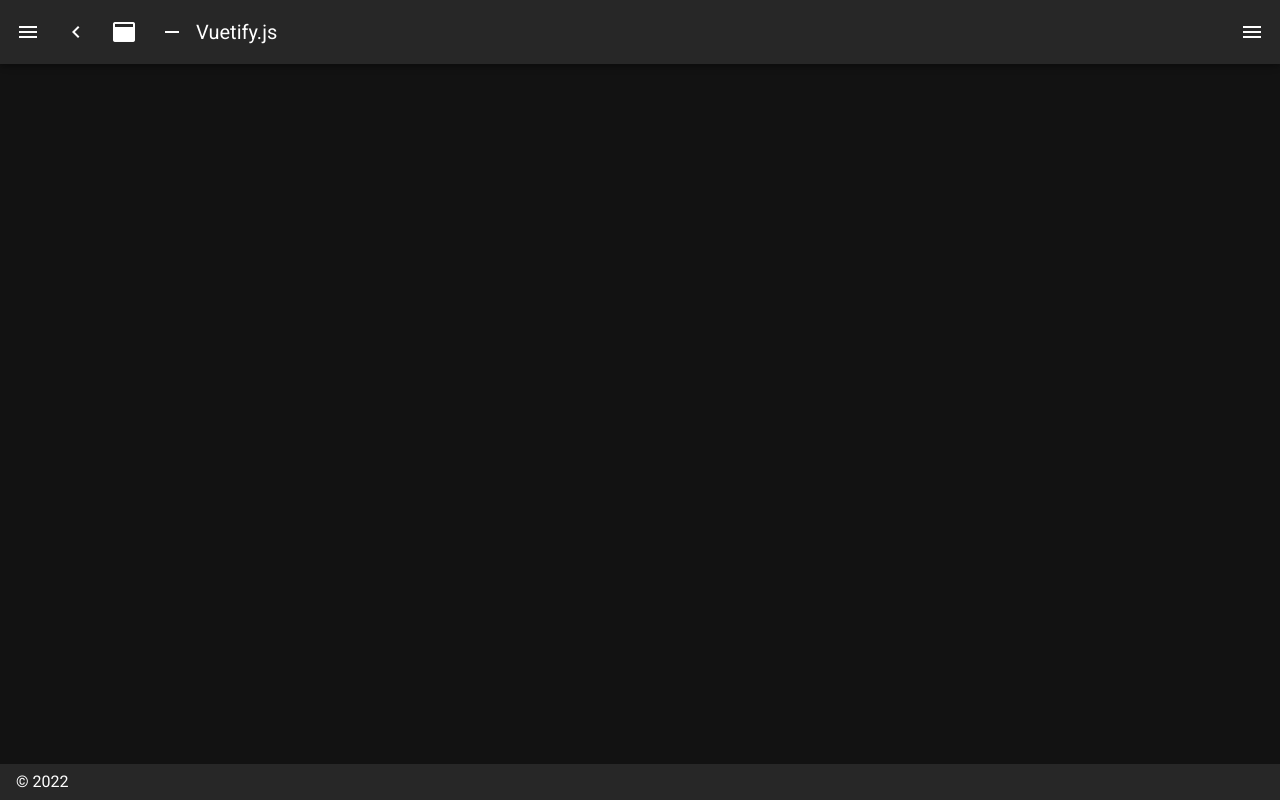
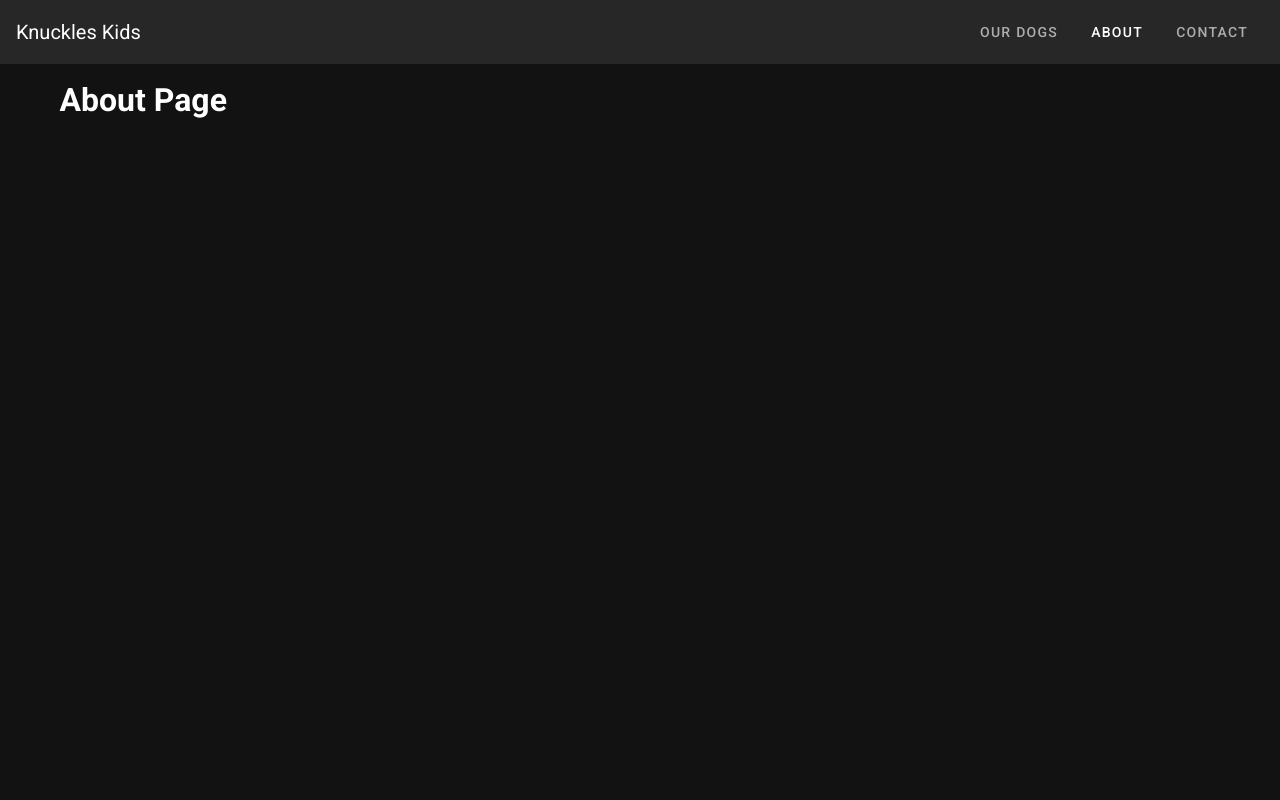
Before and after one commit to will-i-code420/dog_app, a Nuxt app: page /about in a window 1280 px wide. Before the commit this address had no page. Built offline with nearby package versions, Linux system fonts and the light colour scheme.

Commit message:
created top nav bar, set up basic routes

```diff
--- /dev/null
+++ b/components/navigation/TopNav.vue
@@ -0,0 +1,62 @@
+<template lang="html">
+  <nav>
+    <v-app-bar app flat>
+      <v-app-bar-title>
+        {{ title }}
+      </v-app-bar-title>
+      <v-spacer></v-spacer>
+      <v-btn
+        v-for="(item,i) in navItems"
+        :key="i"
+        plain
+        nuxt
+        :to="item.to"
+        class="hidden-sm-and-down"
+      >
+        {{ item.title }}
+      </v-btn>
+      <v-app-bar-nav-icon @click="mobile = !mobile" class="hidden-md-and-up"></v-app-bar-nav-icon>
+    </v-app-bar>
+    <v-navigation-drawer app right v-model="mobile" temporary floating>
+      <v-list
+        nav
+      >
+        <v-list-item
+          v-for="(item,i) in navItems"
+          :key="i"
+          nuxt
+          exact
+          :to="item.to"
+        >
+          <v-list-item-action v-if="item.icon">
+            <v-icon>{{ item.icon }}</v-icon>
+          </v-list-item-action>
+          <v-list-item-content>
+            <v-list-item-title>
+              {{ item.title }}
+            </v-list-item-title>
+          </v-list-item-content>
+        </v-list-item>
+      </v-list>
+    </v-navigation-drawer>
+  </nav>
+</template>
+
+<script>
+export default {
+  data() {
+    return {
+      title: 'Knuckles Kids',
+      mobile: false,
+      navItems: [
+        { icon: '', title: 'Our Dogs', to: '/dogs' },
+        { icon: '', title: 'About', to: '/about' },
+        { icon: '', title: 'Contact', to: '/contact' }
+      ]
+    }
+  }
+}
+</script>
+
+<style lang="css" scoped>
+</style>
--- a/layouts/default.vue
+++ b/layouts/default.vue
@@ -1,118 +1,28 @@
 <template>
   <v-app dark>
-    <v-navigation-drawer
-      v-model="drawer"
-      :mini-variant="miniVariant"
-      :clipped="clipped"
-      fixed
-      app
-    >
-      <v-list>
-        <v-list-item
-          v-for="(item, i) in items"
-          :key="i"
-          :to="item.to"
-          router
-          exact
-        >
-          <v-list-item-action>
-            <v-icon>{{ item.icon }}</v-icon>
-          </v-list-item-action>
-          <v-list-item-content>
-            <v-list-item-title v-text="item.title" />
-          </v-list-item-content>
-        </v-list-item>
-      </v-list>
-    </v-navigation-drawer>
-    <v-app-bar
-      :clipped-left="clipped"
-      fixed
-      app
-    >
-      <v-app-bar-nav-icon @click.stop="drawer = !drawer" />
-      <v-btn
-        icon
-        @click.stop="miniVariant = !miniVariant"
-      >
-        <v-icon>mdi-{{ `chevron-${miniVariant ? 'right' : 'left'}` }}</v-icon>
-      </v-btn>
-      <v-btn
-        icon
-        @click.stop="clipped = !clipped"
-      >
-        <v-icon>mdi-application</v-icon>
-      </v-btn>
-      <v-btn
-        icon
-        @click.stop="fixed = !fixed"
-      >
-        <v-icon>mdi-minus</v-icon>
-      </v-btn>
-      <v-toolbar-title v-text="title" />
-      <v-spacer />
-      <v-btn
-        icon
-        @click.stop="rightDrawer = !rightDrawer"
-      >
-        <v-icon>mdi-menu</v-icon>
-      </v-btn>
-    </v-app-bar>
+    <TopNav />
     <v-main>
       <v-container>
         <Nuxt />
       </v-container>
     </v-main>
-    <v-navigation-drawer
-      v-model="rightDrawer"
-      :right="right"
-      temporary
-      fixed
-    >
-      <v-list>
-        <v-list-item @click.native="right = !right">
-          <v-list-item-action>
-            <v-icon light>
-              mdi-repeat
-            </v-icon>
-          </v-list-item-action>
-          <v-list-item-title>Switch drawer (click me)</v-list-item-title>
-        </v-list-item>
-      </v-list>
-    </v-navigation-drawer>
-    <v-footer
-      :absolute="!fixed"
-      app
-    >
-      <span>&copy; {{ new Date().getFullYear() }}</span>
-    </v-footer>
+
   </v-app>
 </template>
 
 <script>
+import TopNav from '~/components/navigation/TopNav.vue'
+
 export default {
   name: 'DefaultLayout',
-  data () {
-    return {
-      clipped: false,
-      drawer: false,
-      fixed: false,
-      items: [
-        {
-          icon: 'mdi-apps',
-          title: 'Welcome',
-          to: '/'
-        },
-        {
-          icon: 'mdi-chart-bubble',
-          title: 'Inspire',
-          to: '/inspire'
-        }
-      ],
-      miniVariant: false,
-      right: true,
-      rightDrawer: false,
-      title: 'Vuetify.js'
-    }
+  components: {
+    TopNav
   }
 }
 </script>
+
+<style>
+  html {
+    font-family: 'Roboto', sans-serif;
+  }
+</style>
--- a/layouts/error.vue
+++ b/layouts/error.vue
@@ -39,6 +39,9 @@ export default {
 </script>
 
 <style scoped>
+html {
+  font-family: 'Roboto', sans-serif;
+}
 h1 {
   font-size: 20px;
 }
--- a/nuxt.config.js
+++ b/nuxt.config.js
@@ -4,7 +4,7 @@ export default {
   // Global page headers: https://go.nuxtjs.dev/config-head
   head: {
     titleTemplate: '%s - dog_app',
-    title: 'dog_app',
+    title: 'Knuckles Kids',
     htmlAttrs: {
       lang: 'en'
     },
@@ -15,7 +15,8 @@ export default {
       { name: 'format-detection', content: 'telephone=no' }
     ],
     link: [
-      { rel: 'icon', type: 'image/x-icon', href: '/favicon.ico' }
+      { rel: 'icon', type: 'image/x-icon', href: '/favicon.ico' },
+      { rel: 'stylesheet', href: 'https://fonts.googleapis.com/css2?family=Roboto:wght@100;400;700;900&display=swap' }
     ]
   },
 
--- /dev/null
+++ b/pages/about/index.vue
@@ -0,0 +1,11 @@
+<template lang="html">
+  <h1>About Page</h1>
+</template>
+
+<script>
+export default {
+}
+</script>
+
+<style lang="css" scoped>
+</style>
--- /dev/null
+++ b/pages/contact/index.vue
@@ -0,0 +1,11 @@
+<template lang="html">
+  <h1>Contact Us</h1>
+</template>
+
+<script>
+export default {
+}
+</script>
+
+<style lang="css" scoped>
+</style>
--- /dev/null
+++ b/pages/dogs/index.vue
@@ -0,0 +1,11 @@
+<template lang="html">
+  <h1>Dogs Page</h1>
+</template>
+
+<script>
+export default {
+}
+</script>
+
+<style lang="css" scoped>
+</style>
```
Also changed, not shown: .eslintrc.js.
